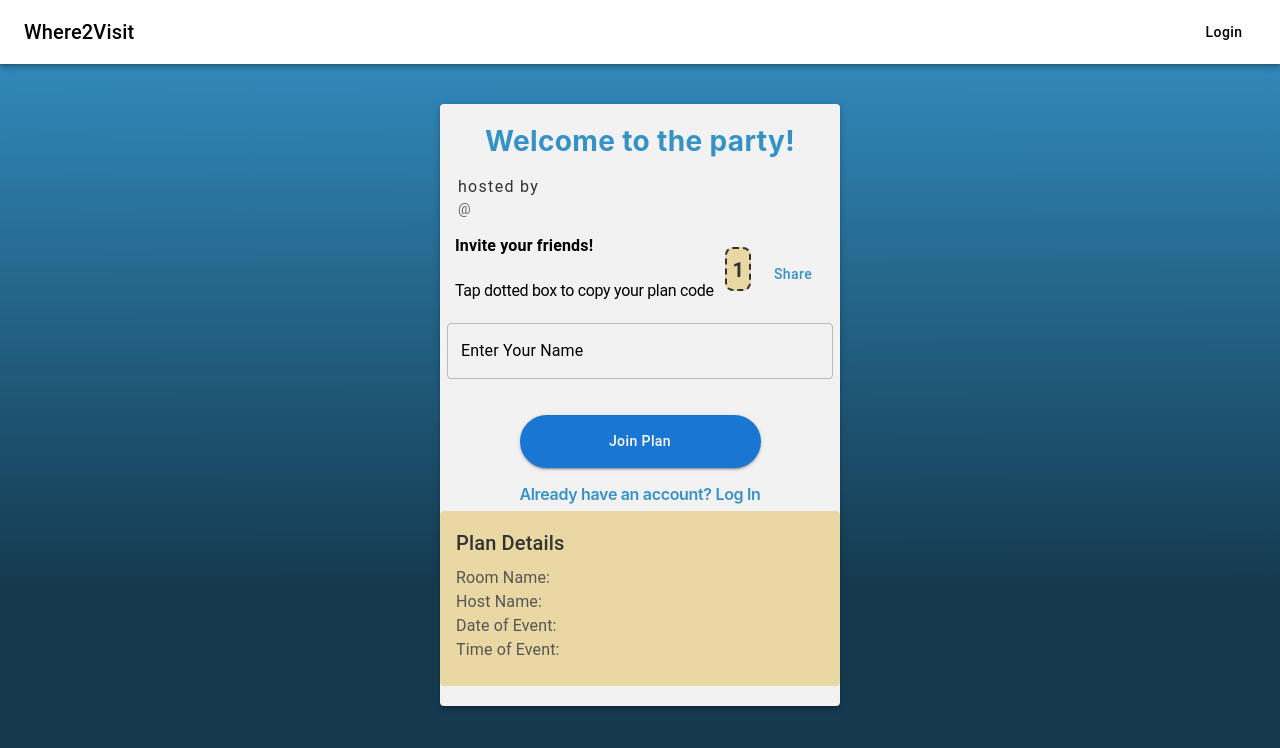
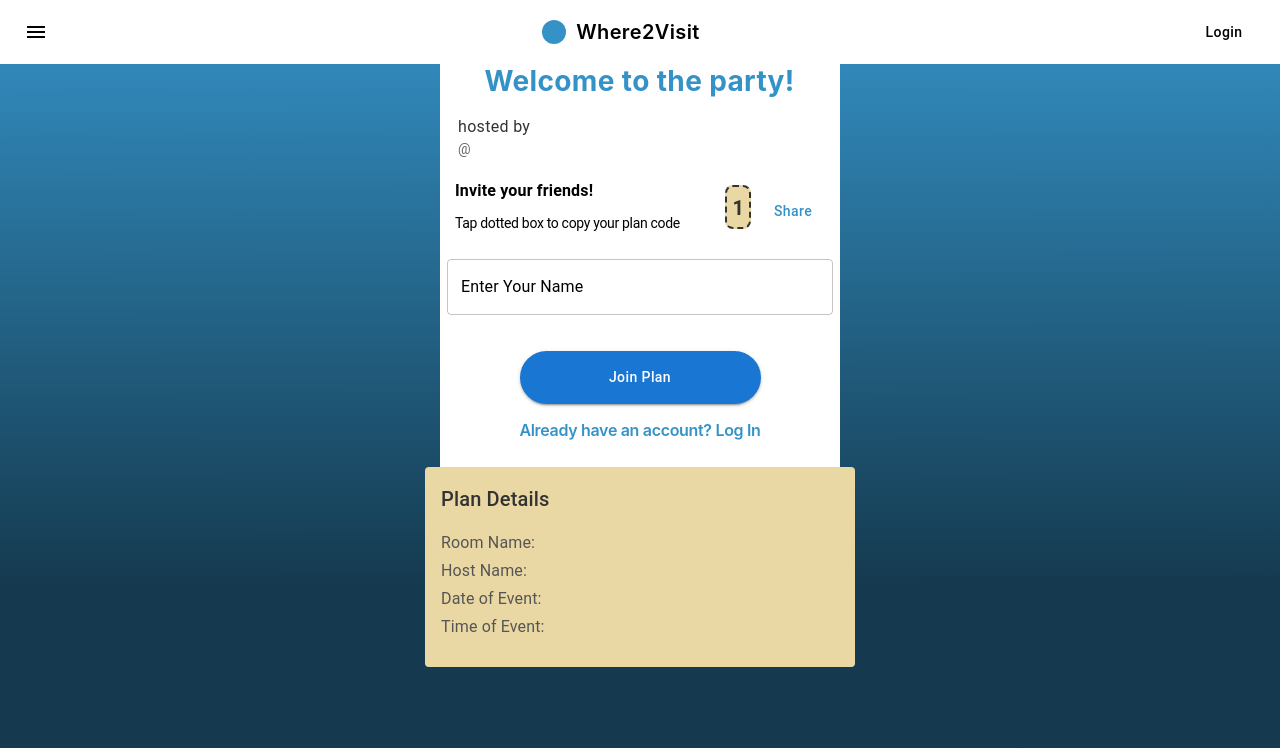
Before and after one commit to kesia-dev/where2visit, a React (Create React App) app in the folder frontend/: page /join-plan/1 in a window 1280 px wide. Shown: the top 748 px of the page. Built offline with nearby package versions, Linux system fonts and the light colour scheme; no server answers.

Commit message:
modify homepage, join plan and instructions to reflect figma diagram

```diff
--- a/frontend/src/App.css
+++ b/frontend/src/App.css
@@ -9,6 +9,5 @@ body {
   height: 100vh;
   display: flex;
   flex-direction: column;
-  background: linear-gradient(179.94deg, rgba(0, 0, 0, 0) -0.4%, rgba(0, 0, 0, 0.6) 72.52%), linear-gradient(0deg, #3492C7, #3492C7);
   width: 100%;
 }
--- a/frontend/src/App.js
+++ b/frontend/src/App.js
@@ -6,16 +6,13 @@ import { BrowserRouter as Router, Routes, Route } from 'react-router-dom';
 import { Auth0Provider } from '@auth0/auth0-react'; // Import Auth0Provider
 import './App.css';
 import JoinPlan from './component/JoinPlan.js';
+import Instructions from './component/Instructions.js';
 
-
-//const domain = process.env.REACT_APP_AUTH0_DOMAIN
-//const clientId = process.env.REACT_APP_AUTH0_CLIENT_ID
 const domain = "dev-rkjah3umfq8c82at.us.auth0.com"
 const clientId = "xbeT4PtSPVwbkexbBRsCKmzveb3aNIE0"
 
 function App() {
   return (
-
     <Router>
       <Auth0Provider
         domain={domain}
@@ -25,11 +22,12 @@ function App() {
         }}
       >
         <Navbar />
-          <Routes>
-            <Route path="/" element={<HomePage />} />
-            <Route path="/join-plan/:planCode" element={<JoinPlan />} />
-            {/* Add other routes as needed */}
-          </Routes>
+        <Routes>
+          <Route path="/" element={<HomePage />} />
+          <Route path="/join-plan/:planCode" element={<JoinPlan />} />
+          <Route path="/instructions" element={<Instructions />} />
+          {/* Add other routes as needed */}
+        </Routes>
       </Auth0Provider>
     </Router>
   );
--- a/frontend/src/component/Instructions.js
+++ b/frontend/src/component/Instructions.js
@@ -1,13 +1,16 @@
-import React, { useState } from 'react';
-import { CardContent, Typography, Button, Box, Input, MobileStepper, Snackbar } from '@mui/material';
-import JoinPlan from './JoinPlan';
-import { useNavigate } from 'react-router-dom';
-import MuiAlert from '@mui/material/Alert';
+import React, { useState, useEffect } from 'react';
+import { CardContent, Typography, Button, Box, MobileStepper, Dialog, DialogTitle, DialogContent, IconButton } from '@mui/material';
+import CloseIcon from '@mui/icons-material/Close';
 import '../styling/Instructions.css';
-import axios from 'axios';
+import { useNavigate, useLocation} from 'react-router-dom';
 
 
 const Instructions = () => {
+  const [openInstructions, setOpenInstructions] = useState(true);
+  const [step, setStep] = React.useState(0);
+  const navigate = useNavigate();
+  const location = useLocation();
+
   const steps = [
     {
       content: '<strong>Step 1</strong>: Select a topic <br>Restaurant / Activities / Hotels',
@@ -26,29 +29,19 @@ const Instructions = () => {
       image: './assets/winner-cup.png',
     },
     {
+      text2: 'Where2Visit',
+      shape: {
+        width: '20px',
+        height: '20px',
+        background: '#3492C7',
+        borderRadius: '50%',
+      },
       text3: 'Ready to Start?',
       buttonLabel1: 'Create a Plan',
-      text: 'Enter code:',
-      buttonLabel2: 'Join Plan',
       linkLabel: 'Already have an account? Login',
-      image1: './assets/user-steps.png',
-      text1: 'Find the latest trends',
-      image2: './assets/user-group.png',
-      text2: 'Connect with friends',
     },
+
   ];
-
-  const [step, setStep] = React.useState(0);
-  const navigate = useNavigate();
-  const [enteredCode, setEnteredCode] = useState('');
-  const [openSnackbar, setOpenSnackbar] = useState(false);
-  const [isCodeValid, setIsCodeValid] = useState(false);
-  const [loading, setLoading] = useState(false);
-  const [planDetails, setPlanDetails] = useState(null);
-
-  const handleCodeChange = (event) => {
-    setEnteredCode(event.target.value);
-  };
 
   const handleNext = () => {
     setStep((prevStep) => (prevStep < steps.length - 1 ? prevStep + 1 : prevStep));
@@ -58,52 +51,49 @@ const Instructions = () => {
     setStep(4); // Skip to the last step
   };
 
-  const handleCloseSnackbar = () => {
-    setOpenSnackbar(false);
+  const handleCloseInstructions = () => {
+    setOpenInstructions(false);
+
+    // Navigate to the home page
+    navigate('/');
   };
 
-  const handleJoinPlan = async () => {
-    try {
-      setLoading(true);
+  useEffect(() => {
+    // Apply background styles when the component mounts
+    if (location.pathname === '/instructions') {
+      document.body.style.background = 'linear-gradient(179.94deg, rgba(0, 0, 0, 0) -0.4%, rgba(0, 0, 0, 0.6) 72.52%), linear-gradient(0deg, #3492C7, #3492C7)';
+    } else {
+      // Reset background styles when leaving the instructions route
+      document.body.style.background = 'initial';
+    }
 
-      // Make an asynchronous request to your server to get plan details
-      const response = await axios.get('http://localhost:4200/plan/get-plan', {
-        params: {
-          planCode: enteredCode,
-        },
-      });
-
-      if (response.status === 200) {
-        const data = response.data;
-          // If the code is valid, set isCodeValid to true
-          setIsCodeValid(true);
-
-          // Set the plan details to be passed to the JoinPlan component
-          setPlanDetails({
-            planName: data.planName,
-            hostName: data.hostName,
-            dateOfEvent: data.dateOfEvent,
-            timeOfEvent: data.timeOfEvent,
-            location: data.location,
-          });
-
-          // Navigate to the JoinPlanPage with the entered code as a parameter
-          navigate(`/join-plan/${enteredCode}`);
-
-      } else {
-        console.error('Error fetching plan details:', response.statusText);
-        setOpenSnackbar(true);
-      }
-    } catch (error) {
-      console.error('Error fetching plan details:', error);
-      setOpenSnackbar(true);
-    } finally {
-      setLoading(false);
-    }
+    // Clean up styles when the component unmounts
+    return () => {
+      document.body.style.background = 'initial';
     };
+  }, [location.pathname]);
 
   return (
-    <CardContent className="customCardContent" style={{padding: '0px'}}>
+    <>
+      {location.pathname === '/instructions'}
+      <Dialog open={openInstructions} onClose={handleCloseInstructions}>
+        <DialogTitle>
+          <IconButton
+            edge="end"
+            color="inherit"
+            onClick={handleCloseInstructions}
+            aria-label="close"
+            sx={{
+              position: 'absolute',
+              right: 8,
+              top: 8,
+            }}
+          >
+            <CloseIcon />
+          </IconButton>
+        </DialogTitle>
+        <DialogContent>
+          <CardContent className="customCardContent" style={{ padding: '0px' }}>
             {/* MobileStepper for navigation */}
             <MobileStepper
               variant="dots"
@@ -115,11 +105,9 @@ const Instructions = () => {
               dotstyle={{ backgroundColor: 'grey' }}
             />
 
+            {/* Step Image and Content */}
             <Box display="flex" flexDirection="column" alignItems="center">
-        {/* Step Image */}
               {step < 4 && <img src={steps[step].image} alt={`Step ${step + 1}`} style={{ maxWidth: '80%' }} />}
-
-        {/* Step Content */}
               <Typography
                 variant="body2"
                 color="text.secondary"
@@ -155,12 +143,26 @@ const Instructions = () => {
               </Typography>
             )}
 
-
+          {/* Display Shape and Text for Step 5 */}
+<Box display="flex" alignItems="center" justifyContent="center" sx={{ marginTop: '4vh' }}>
+  {step === 4 && (
+    <div style={{ ...steps[step].shape, marginRight: '10px' }} />
+  )}
+  <Typography
+    color="black"
+    fontFamily="Inter"
+    fontWeight={600}
+    fontSize="20px"
+    lineHeight="25px"
+    letterSpacing="0.38px"
+  >
+    {steps[step].text2}
+  </Typography>
+</Box>
 
 {/* Display Buttons for Step 5 */}
 {step === 4 && (
-        <div style={{ display: 'flex', flexDirection: 'column', alignItems: 'center', marginTop: 2, overflowY: '0' }}>
-
+  <div style={{ display: 'flex', flexDirection: 'column', alignItems: 'center', marginTop: '10vh', overflowY: '0' }}>
     {/* Ready to start text */}
     <Box style={{ marginTop: 1, alignItems: 'center', width: '100%' }}>
       <Typography
@@ -182,7 +184,7 @@ const Instructions = () => {
     </Box>
 
     {/* Create a plan button for Step 5 */}
-          <Button variant="contained" color="primary" onClick={handleNext} sx={{ marginTop: 2, borderRadius: '100px', textTransform: 'none', minWidth: '15vw' }}>
+    <Button variant="contained" color="primary" onClick={handleNext} sx={{marginTop: '10vh', borderRadius: '100px', textTransform: 'none', width: '200px', height:'50.34px' }}>
       {steps[step].buttonLabel1}
     </Button>
 
@@ -197,114 +199,13 @@ const Instructions = () => {
     >
       {steps[step].linkLabel}
     </Typography>
-
-          {/* Enter code text field for Step 5 */}
-          <Box
-            sx={{
-              width: '40%',
-              marginTop: '5vh',
-              height: '1vh',
-              padding: '16px 32px 16px 32px',
-              borderRadius: '20px',
-              border: '1px solid #1C1C1C',
-              background: '#E9D8AE',
-              display: 'flex',
-              alignItems: 'center',
-              justifyContent: 'center',
-            }}
-          >
-            <Input
-              placeholder={steps[step].text}
-              disableUnderline
-              value={enteredCode}
-              onChange={handleCodeChange}
-              sx={{
-                fontFamily: 'Inter',
-                fontSize: '20px',
-                fontWeight: 600,
-                color: 'black',
-                letterSpacing: '0.35px',
-                lineHeight: '21px',
-                width: '100%',
-              }}
-            />
-          </Box>
-          {/* Join Plan button for Step 5 */}
-          <Button
-            variant="contained"
-            color="primary"
-            onClick={handleJoinPlan}
-            sx={{ marginTop: 1, borderRadius: '100px', textTransform: 'none', minWidth: '15vw', width: 'auto' }}
-          >
-            {steps[step].buttonLabel2}
-            {/* Conditionally render JoinPlan based on code validation */}
-            {isCodeValid && <JoinPlan enteredCode={enteredCode} />}
-          </Button>
-
-           {/* Snackbar for alerting the user */}
-          <Snackbar
-            open={openSnackbar}
-            autoHideDuration={3000}
-            onClose={handleCloseSnackbar}
-            anchorOrigin={{ vertical: 'top', horizontal: 'center' }}
-          >
-            <MuiAlert
-              elevation={6}
-              variant="filled"
-              onClose={handleCloseSnackbar}
-              severity="error"
-            >
-              Please enter a valid code before joining the plan.
-            </MuiAlert>
-          </Snackbar>
-
-          {/* Additional images and texts for Step 5 */}
-          <Box style={{ marginTop: 50, display: 'flex', flexDirection: 'column', alignItems: 'center', width: '100%' }}>
-            <img src={steps[step].image1} alt={`Graphics 1`} style={{ width: '100%' }} />
-            <Typography
-              variant="body2"
-              color="text.secondary"
-              align="center"
-              fontFamily="Inter"
-              fontWeight={700}
-              fontSize="28px"
-              lineHeight="34px"
-              letterSpacing="0.36px"
-              sx={{
-                width: '100%',
-                height: '34px',
-                background: 'rgba(52, 146, 199, 1)',
-                color: 'white',
-              }}
-            >
-              {steps[step].text1}
-            </Typography>
-          </Box>
-
-          <Box style={{ display: 'flex', flexDirection: 'column', alignItems: 'center', width: '100%' }}>
-            <img src={steps[step].image2} alt={`Graphics 2`} style={{ width: '100%' }} />
-            <Typography
-              variant="body2"
-              color="text.secondary"
-              align="center"
-              fontFamily="Inter"
-              fontWeight={700}
-              fontSize="28px"
-              lineHeight="34px"
-              letterSpacing="0.36px"
-              sx={{
-                width: '100%',
-                height: '34px',
-                background: 'rgba(199, 158, 52, 1)',
-                color: 'white',
-              }}
-            >
-              {steps[step].text2}
-            </Typography>
-          </Box>
   </div>
 )}
+
           </CardContent>
+        </DialogContent>
+      </Dialog>
+    </>
   );
 };
 
--- a/frontend/src/component/JoinPlan.js
+++ b/frontend/src/component/JoinPlan.js
@@ -5,7 +5,6 @@ import {
   Button,
   TextField,
   Container,
-  Paper,
   Box,
   Grid,
   Snackbar,
@@ -105,21 +104,16 @@ const JoinPlan = () => {
   }, [planCode, planName, hostName, dateOfEvent, timeOfEvent, location]);
 
   return (
-    <Container component="main" >
-      <Paper
-        elevation={3}
+    <Container component="main"
     sx={{
-          paddingTop: '20px',
       display: 'flex',
       flexDirection: 'column',
       alignItems: 'center',
-          marginTop: '40px',
-          backgroundColor: '#F2F2F2',
+      backgroundColor: 'white',
       width: "400px",
       marginRight: 'auto',
       marginLeft: 'auto',
-        }}
-      >
+    }} >
         <Typography
           variant="h4"
           component="div"
@@ -130,6 +124,7 @@ const JoinPlan = () => {
             fontSize: '28px',
             letterSpacing: '0.36px',
             color: 'rgba(52, 146, 199, 1)',
+            width: "311px"
           }}
         >
           <strong>Welcome to the party!</strong>
@@ -138,7 +133,7 @@ const JoinPlan = () => {
         <Box mb={2} sc={{ width: '386px', textAlign: 'left' }}>
           <Typography
             variant="body1"
-            sx={{ fontSize: '16px', color: '#333', width: '386px', textAlign: 'left', letterSpacing: '1.3px', marginLeft: '22px'  }}
+            sx={{ fontSize: '16px', color: '#333', width: '386px', textAlign: 'left', letterSpacing: '0.32px', marginLeft: '22px'  }}
           >
             <strong>{planDetails?.planName}</strong> hosted by {planDetails?.hostName}
           </Typography>
@@ -184,7 +179,7 @@ const JoinPlan = () => {
     sx={{
       fontSize: '16px',
       color: 'black',
-      width: '170px'
+      width: '170px',
     }}
   >
     <strong>Invite your friends!</strong>
@@ -193,12 +188,13 @@ const JoinPlan = () => {
   <Typography
     variant="body2"
     sx={{
-      fontSize: '16px',
+      fontSize: '14px',
       color: 'black',
-      letterSpacing: '-0.32px'
+      letterSpacing: '-0.32px',
+      marginTop: '10px'
     }}
   >
-    <br /> Tap dotted box to copy your plan code
+    Tap dotted box to copy your plan code
   </Typography>
 </Box>
 
@@ -332,7 +328,6 @@ const JoinPlan = () => {
           timeOfEvent={planDetails?.timeOfEvent}
           location={planDetails?.location}
         />
-      </Paper>
     </Container>
   );
 };
--- a/frontend/src/component/Navbar.js
+++ b/frontend/src/component/Navbar.js
@@ -1,13 +1,13 @@
-// Navbar.js
 import React from 'react';
 import { AppBar, Toolbar, Typography, Button, IconButton, Menu, MenuItem } from '@mui/material';
-import { Link } from 'react-router-dom';
+import { Link, useLocation } from 'react-router-dom';
 import MenuIcon from '@mui/icons-material/Menu';
 import { useMediaQuery, useTheme } from '@mui/material';
 
 const Navbar = () => {
   const theme = useTheme();
   const isSmallScreen = useMediaQuery(theme.breakpoints.down('md'));
+  const location = useLocation();
 
   const [anchorEl, setAnchorEl] = React.useState(null);
 
@@ -19,10 +19,24 @@ const Navbar = () => {
     setAnchorEl(null);
   };
 
+  // Check if the current path is '/instructions'
+  const isInstructionsPage = location.pathname === '/instructions';
+
+  // Render the Navbar only if not on the '/instructions' path
+  if (isInstructionsPage) {
+    return null;
+  }
+
   return (
-    <AppBar position="static" sx={{ backgroundColor: 'white', color: 'black' }}>
-      <Toolbar sx={{ justifyContent: 'space-between' }}>
-        {isSmallScreen && (
+    <AppBar position="static" sx={{ backgroundColor: 'white', color: 'black', boxShadow: 'none' }}>
+      <Toolbar
+        sx={{
+          display: 'flex',
+          alignItems: 'center',
+          justifyContent: 'space-between',
+        }}
+      >
+        <div>
           <IconButton
             size="large"
             edge="start"
@@ -32,27 +46,54 @@ const Navbar = () => {
           >
             <MenuIcon />
           </IconButton>
-        )}
+        </div>
+        <div
+          style={{
+            display: 'flex',
+            alignItems: 'center',
+          }}
+        >
+          <div
+            style={{
+              width: '24px',
+              height: '24px',
+              marginLeft: '10px',
+              background: '#3492C7',
+              borderRadius: '50%',
+              display: 'block',
+            }}
+          />
           <Typography
             variant="h6"
             component={Link}
             to="/"
-          sx={{ textDecoration: 'none', color: 'black', textTransform: 'none' }}
-
+            sx={{
+              textDecoration: 'none',
+              color: 'black',
+              textTransform: 'none',
+              marginLeft: '10px',
+              fontFamily: 'Inter',
+              fontSize: '20px',
+              fontWeight: 600,
+              lineHeight: '25px',
+              letterSpacing: '0.38px',
+              textAlign: 'center',
+              display: 'block',
+            }}
           >
             Where2Visit
           </Typography>
-        <Button
-        color="inherit"
-        sx={{textTransform: 'none'}}
-
-        >Login</Button>
+        </div>
+        <div>
+          <Button color="inherit" sx={{ textTransform: 'none', marginLeft: '20px' }}>
+            Login
+          </Button>
           <Menu
             id="menu"
             anchorEl={anchorEl}
             open={Boolean(anchorEl)}
             onClose={handleMenuClose}
-          sx={{ marginTop: isSmallScreen ? '0' : '5px' }} // Adjust the marginTop value
+            sx={{ marginTop: isSmallScreen ? '0' : '5px' }}
           >
             <MenuItem onClick={handleMenuClose} component={Link} to="/create-plan">
               Create a Plan
@@ -61,6 +102,7 @@ const Navbar = () => {
               Join a Plan
             </MenuItem>
           </Menu>
+        </div>
       </Toolbar>
     </AppBar>
   );
--- a/frontend/src/component/PlanDetails.js
+++ b/frontend/src/component/PlanDetails.js
@@ -3,28 +3,28 @@ import { Card, CardContent, Typography } from '@mui/material';
 
 const PlanDetails = ({ planName, hostName, dateOfEvent, timeOfEvent, location }) => {
   return (
-    <Card elevation={0} sx={{ marginBottom: '20px', alignItems: 'center', justifyContent: 'center', background: '#E9D8A3', color: 'black', width: '100%'}}>
+    <Card elevation={0} sx={{ marginTop: '20px', alignItems: 'center', justifyContent: 'center', background: '#E9D8A3', color: 'black', width: '430px' }}>
       <CardContent sx={{ display: 'flex', flexDirection: 'column', width: '100%' }}>
-        <Typography variant="h6" gutterBottom sx={{ color: '#333' }}>
+        <Typography variant="h6" gutterBottom sx={{ color: '#333', marginBottom: 2 }}>
           Plan Details
         </Typography>
-        <Typography variant="body1" sx={{ color: '#555' }}>
+        <Typography variant="body1" sx={{ color: '#555', marginBottom: 0.5 }}>
           Room Name: <strong>{planName} </strong>
         </Typography>
-        <Typography variant="body1" sx={{ color: '#555' }}>
+        <Typography variant="body1" sx={{ color: '#555', marginBottom: 0.5 }}>
          Host Name:<strong> {hostName} </strong>
         </Typography>
-        <Typography variant="body1" sx={{ color: '#555' }}>
+        <Typography variant="body1" sx={{ color: '#555', marginBottom: 0.5 }}>
           Date of Event:<strong> {dateOfEvent} </strong>
         </Typography>
-        <Typography variant="body1" sx={{ color: '#555' }}>
+        <Typography variant="body1" sx={{ color: '#555', marginBottom: 0.5 }}>
           Time of Event:<strong> {timeOfEvent} </strong>
         </Typography>
-      {/*
-        <Typography variant="body1" sx={{ color: '#555' }}>
-          <strong>Location:</strong> {location}
-        </Typography>
-      */}
+        {/*
+          <Typography variant="body1" sx={{ color: '#555', marginBottom: 1 }}>
+            <strong>Location:</strong> {location}
+          </Typography>
+        */}
       </CardContent>
     </Card>
   );
```
Also changed, not shown: frontend/src/component/CreatePlanButton.js (+9 -0 lines), frontend/src/component/HomePage.js (+16 -4 lines), frontend/src/styling/Instructions.css (+10 -0 lines), frontend/src/styling/HomePage.css (line endings or trailing spaces). Lines whose indentation alone changed are shown as unchanged.
